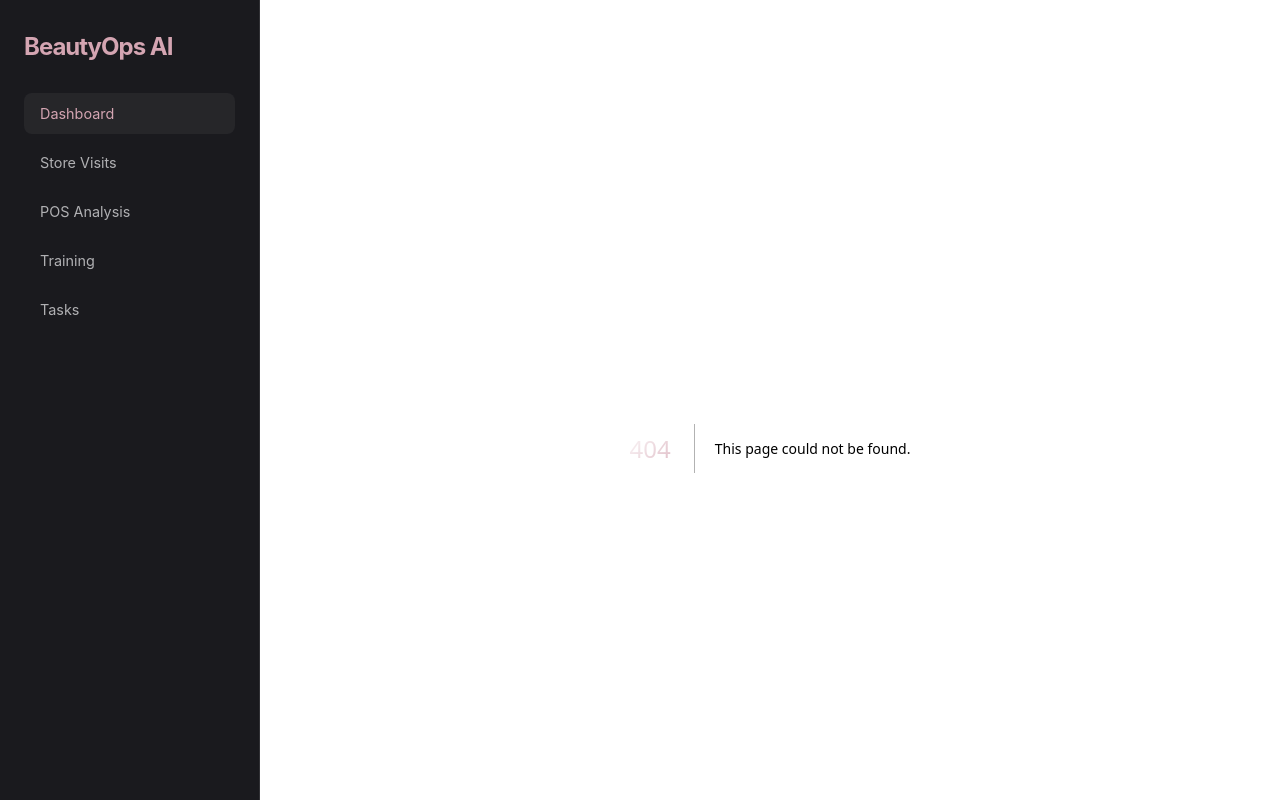
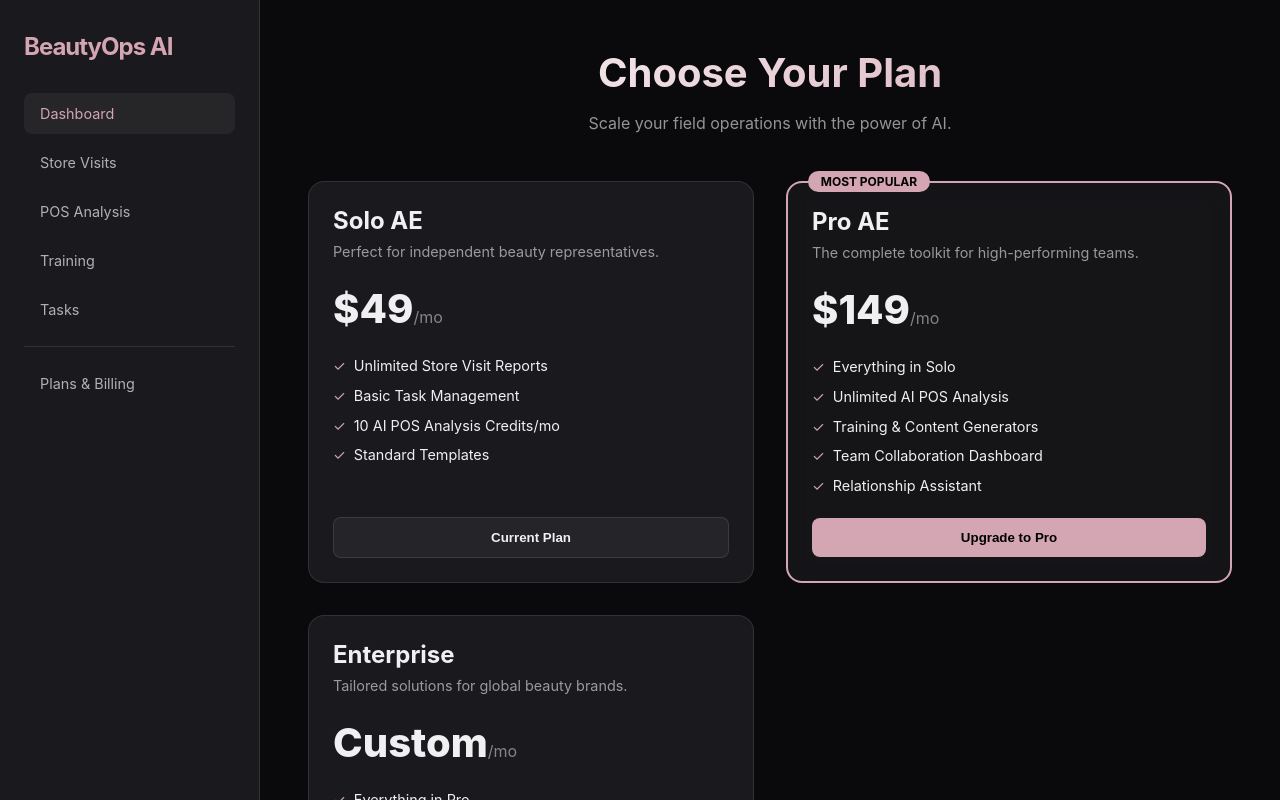
Before and after one commit to theotorku/BeautyOps, a Next.js app in the folder frontend/: page /pricing in a window 1280 px wide. Before the commit this address had no page. Shown: the top 800 px of the page. Built offline with nearby package versions, Linux system fonts and the light colour scheme.

Commit message:
Implement monetization plan: Tiered pricing UI, usage tracking, and feature gating

```diff
--- a/frontend/app/layout.tsx
+++ b/frontend/app/layout.tsx
@@ -23,6 +23,8 @@ export default function RootLayout({
               <a href="/pos" className="nav-item">POS Analysis</a>
               <a href="/training" className="nav-item">Training</a>
               <a href="/tasks" className="nav-item">Tasks</a>
+              <div style={{ borderTop: '1px solid var(--glass-border)', margin: '0.5rem 0' }}></div>
+              <a href="/pricing" className="nav-item">Plans & Billing</a>
             </nav>
           </aside>
           <main className="main-content">
--- /dev/null
+++ b/frontend/app/pricing/page.tsx
@@ -0,0 +1,105 @@
+export default function PricingPage() {
+    const tiers = [
+        {
+            name: 'Solo AE',
+            price: '$49',
+            description: 'Perfect for independent beauty representatives.',
+            features: [
+                'Unlimited Store Visit Reports',
+                'Basic Task Management',
+                '10 AI POS Analysis Credits/mo',
+                'Standard Templates'
+            ],
+            button: 'Current Plan',
+            current: true
+        },
+        {
+            name: 'Pro AE',
+            price: '$149',
+            description: 'The complete toolkit for high-performing teams.',
+            features: [
+                'Everything in Solo',
+                'Unlimited AI POS Analysis',
+                'Training & Content Generators',
+                'Team Collaboration Dashboard',
+                'Relationship Assistant'
+            ],
+            button: 'Upgrade to Pro',
+            current: false,
+            popular: true
+        },
+        {
+            name: 'Enterprise',
+            price: 'Custom',
+            description: 'Tailored solutions for global beauty brands.',
+            features: [
+                'Everything in Pro',
+                'SSO & Advanced Security',
+                'Direct CRM/SAP Integration',
+                'Custom Brand-Voice LLM',
+                'Dedicated Success Manager'
+            ],
+            button: 'Contact Sales',
+            current: false
+        }
+    ];
+
+    return (
+        <div style={{ maxWidth: '1100px', margin: '0 auto' }}>
+            <h1 style={{ textAlign: 'center', marginBottom: '1rem' }}>Choose Your Plan</h1>
+            <p style={{ textAlign: 'center', opacity: 0.6, marginBottom: '3rem' }}>
+                Scale your field operations with the power of AI.
+            </p>
+
+            <div className="grid">
+                {tiers.map((tier, idx) => (
+                    <div key={idx} className={`card ${tier.popular ? 'glass-morphism' : ''}`} style={{
+                        display: 'flex',
+                        flexDirection: 'column',
+                        gap: '1.5rem',
+                        border: tier.popular ? '2px solid var(--primary)' : '1px solid var(--glass-border)',
+                        position: 'relative'
+                    }}>
+                        {tier.popular && (
+                            <span style={{
+                                position: 'absolute',
+                                top: '-12px',
+                                left: '20px',
+                                background: 'var(--primary)',
+                                color: '#000',
+                                padding: '0.2rem 0.8rem',
+                                borderRadius: '20px',
+                                fontSize: '0.75rem',
+                                fontWeight: 700
+                            }}>
+                                MOST POPULAR
+                            </span>
+                        )}
+                        <div>
+                            <h2 style={{ fontSize: '1.5rem' }}>{tier.name}</h2>
+                            <p style={{ opacity: 0.6, fontSize: '0.9rem', marginTop: '0.5rem' }}>{tier.description}</p>
+                        </div>
+                        <div style={{ fontSize: '2.5rem', fontWeight: 800 }}>
+                            {tier.price}<span style={{ fontSize: '1rem', fontWeight: 400, opacity: 0.5 }}>/mo</span>
+                        </div>
+                        <ul style={{ listStyle: 'none', display: 'flex', flexDirection: 'column', gap: '0.8rem' }}>
+                            {tier.features.map((feature, i) => (
+                                <li key={i} style={{ fontSize: '0.9rem', opacity: 1, display: 'flex', alignItems: 'center', gap: '0.5rem' }}>
+                                    <span style={{ color: 'var(--primary)' }}>✓</span> {feature}
+                                </li>
+                            ))}
+                        </ul>
+                        <button style={{
+                            marginTop: 'auto',
+                            background: tier.current ? 'var(--glass)' : 'var(--primary)',
+                            color: tier.current ? 'var(--foreground)' : '#000',
+                            border: tier.current ? '1px solid var(--glass-border)' : 'none'
+                        }}>
+                            {tier.button}
+                        </button>
+                    </div>
+                ))}
+            </div>
+        </div>
+    );
+}
```
Also changed, not shown: 2 other files (tests, documents, lock files or other folders).
